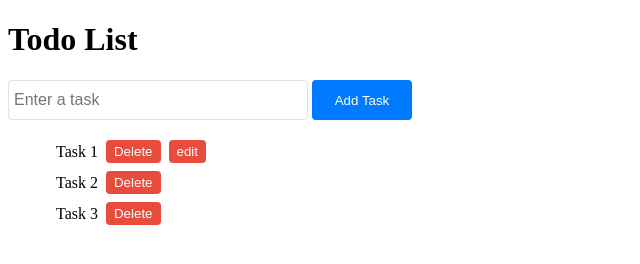
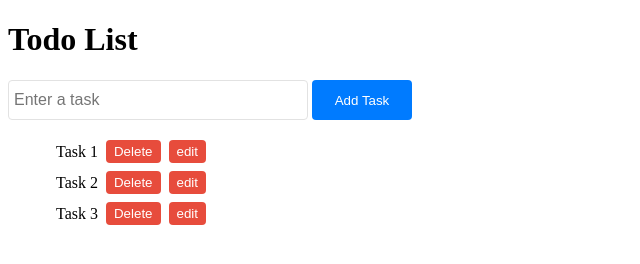
Before and after one commit to zoovasoup/gdgoc_web_tugas1, a website: page index.html in a window 1280 px wide. Shown: the whole page, without its empty margins (0-640 px from the left). Drawn offline with Linux system fonts and the light colour scheme.

Commit message:
adding edit button to the existing tasks

```diff
--- a/index.html
+++ b/index.html
@@ -28,7 +28,7 @@
             <button onclick="deleteTask('4344')" class="delete-button">
               Delete
             </button>
-            <button onclick="editTask('4344')" class="delete-button">
+            <button onclick="buttonEdit('4344')" class="delete-button">
               edit
             </button>
           </li>
@@ -37,11 +37,17 @@
             <button onclick="deleteTask('4345')" class="delete-button">
               Delete
             </button>
+            <button onclick="buttonEdit('4345')" class="delete-button">
+              edit
+            </button>
           </li>
           <li id="4348" class="list-item">
             Task 3
             <button onclick="deleteTask('4348')" class="delete-button">
               Delete
+            </button>
+            <button onclick="buttonEdit('4348')" class="delete-button">
+              edit
             </button>
           </li>
         </ul>
```
